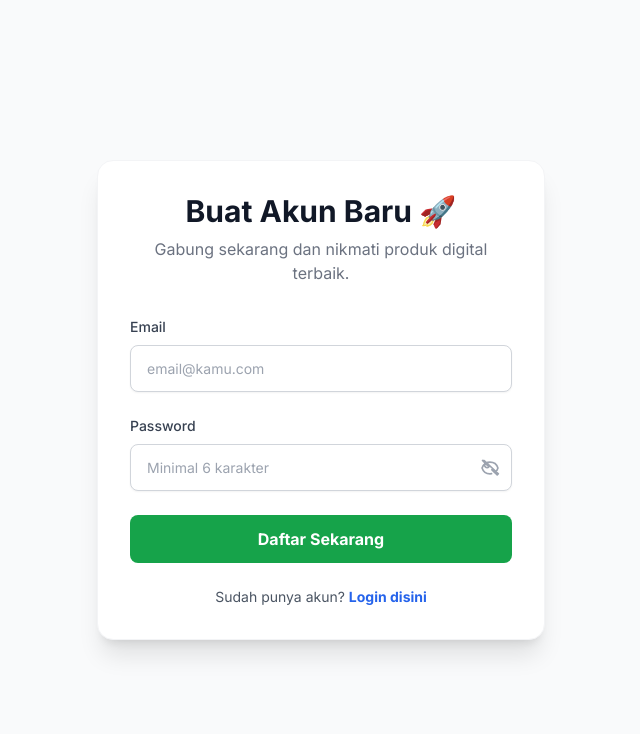
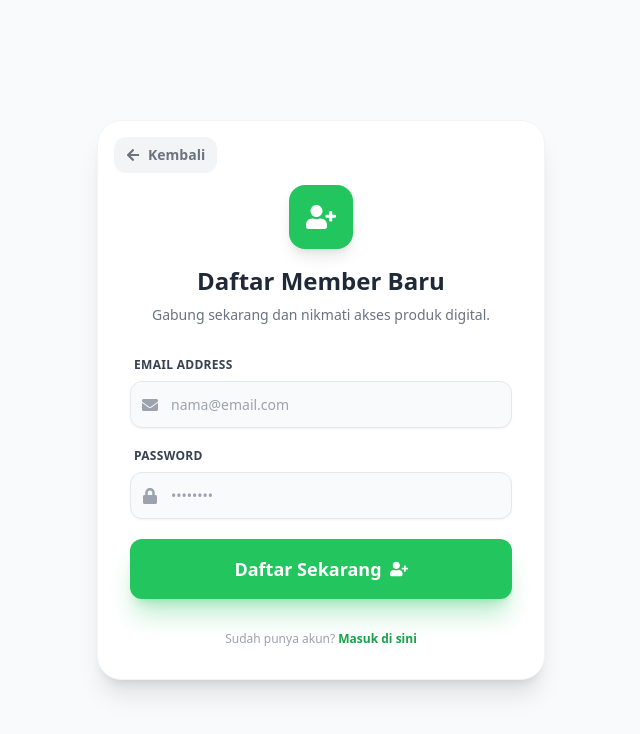
Before and after one commit to loodfie/loodfie_market, a Next.js app: page /daftar in a window 1280 px wide. Shown: the top 734 px of the page, without its empty margins (319-959 px from the left). Built offline with nearby package versions, Linux system fonts and the light colour scheme; no server answers.

Commit message:
penambahan fitur daftar buat member baru dan penambahan otomatis jumlah member dan produk terjual

```diff
--- a/app/daftar/page.tsx
+++ b/app/daftar/page.tsx
@@ -4,96 +4,117 @@ import { useState } from 'react';
 import { supabase } from '@/lib/supabase';
 import { useRouter } from 'next/navigation';
 import Link from 'next/link';
+import toast, { Toaster } from 'react-hot-toast';
+import { FaArrowLeft, FaEnvelope, FaLock, FaUserPlus } from 'react-icons/fa';
 
-export default function Daftar() {
+export default function RegisterPage() {
   const [email, setEmail] = useState('');
   const [password, setPassword] = useState('');
   const [loading, setLoading] = useState(false);
-  const [showPassword, setShowPassword] = useState(false); // Fitur Mata
   const router = useRouter();
 
   const handleRegister = async (e: React.FormEvent) => {
     e.preventDefault();
     setLoading(true);
+    const toastId = toast.loading("Mendaftarkan akun...");
 
+    try {
       const { error } = await supabase.auth.signUp({
         email,
         password,
       });
 
-    if (error) {
-      alert('Daftar Gagal: ' + error.message);
-    } else {
-      alert('Pendaftaran Berhasil! Silakan cek email untuk verifikasi.');
+      if (error) throw error;
+
+      toast.success("Pendaftaran Berhasil! Silakan Masuk.", { id: toastId });
+      // Setelah daftar sukses, arahkan ke halaman login
+      setTimeout(() => {
         router.push('/masuk');
+      }, 1500);
+
+    } catch (err: any) {
+      toast.error("Gagal Daftar: " + err.message, { id: toastId });
+    } finally {
+      setLoading(false);
     }
-    setLoading(false);
   };
 
   return (
-    <div className="min-h-screen flex items-center justify-center bg-gray-50 px-4">
-      <div className="max-w-md w-full bg-white rounded-2xl shadow-xl p-8 border border-gray-100">
-        <div className="text-center mb-8">
-          <h1 className="text-3xl font-bold text-gray-900 mb-2">Buat Akun Baru 🚀</h1>
-          <p className="text-gray-500">Gabung sekarang dan nikmati produk digital terbaik.</p>
+    <div className="min-h-screen bg-gray-50 flex items-center justify-center p-4 font-sans">
+      <Toaster position="top-center" />
+
+      <div className="max-w-md w-full bg-white rounded-3xl shadow-xl overflow-hidden border border-gray-100 relative">
+
+        {/* TOMBOL KEMBALI */}
+        <div className="absolute top-4 left-4 z-10">
+            <Link href="/" className="flex items-center gap-2 text-gray-500 hover:text-blue-600 transition font-bold text-sm bg-gray-100 hover:bg-blue-50 px-3 py-2 rounded-xl">
+                <FaArrowLeft /> Kembali
+            </Link>
         </div>
 
-        <form onSubmit={handleRegister} className="space-y-6">
+        <div className="p-8 pt-16">
+          <div className="text-center mb-8">
+            <div className="bg-green-500 text-white w-16 h-16 rounded-2xl flex items-center justify-center text-3xl font-bold mx-auto mb-4 shadow-lg shadow-green-500/30">
+              <FaUserPlus />
+            </div>
+            <h1 className="text-2xl font-black text-gray-800">Daftar Member Baru</h1>
+            <p className="text-gray-500 text-sm mt-2">Gabung sekarang dan nikmati akses produk digital.</p>
+          </div>
+
+          <form onSubmit={handleRegister} className="space-y-5">
             <div>
-            <label className="block text-sm font-medium text-gray-700 mb-2">Email</label>
+              <label className="block text-xs font-bold text-gray-700 mb-2 ml-1 uppercase tracking-wide">Email Address</label>
+              <div className="relative">
+                <div className="absolute inset-y-0 left-0 pl-3 flex items-center pointer-events-none">
+                  <span className="text-gray-400"><FaEnvelope /></span>
+                </div>
                 <input
                   type="email"
                   required
-              className="w-full px-4 py-3 rounded-lg border border-gray-300 focus:ring-2 focus:ring-blue-500 focus:border-blue-500 outline-none transition"
-              placeholder="email@kamu.com"
+                  className="w-full pl-10 pr-4 py-3 rounded-xl border border-gray-200 focus:border-green-500 focus:ring-2 focus:ring-green-200 transition outline-none bg-gray-50 focus:bg-white"
+                  placeholder="nama@email.com"
                   value={email}
                   onChange={(e) => setEmail(e.target.value)}
                 />
               </div>
+            </div>
 
             <div>
-            <label className="block text-sm font-medium text-gray-700 mb-2">Password</label>
+              <label className="block text-xs font-bold text-gray-700 mb-2 ml-1 uppercase tracking-wide">Password</label>
               <div className="relative">
+                <div className="absolute inset-y-0 left-0 pl-3 flex items-center pointer-events-none">
+                   <span className="text-gray-400"><FaLock /></span>
+                </div>
                 <input
-                type={showPassword ? "text" : "password"} // Logika Mata
+                  type="password"
                   required
-                className="w-full px-4 py-3 rounded-lg border border-gray-300 focus:ring-2 focus:ring-blue-500 focus:border-blue-500 outline-none transition"
-                placeholder="Minimal 6 karakter"
+                  minLength={6}
+                  className="w-full pl-10 pr-4 py-3 rounded-xl border border-gray-200 focus:border-green-500 focus:ring-2 focus:ring-green-200 transition outline-none bg-gray-50 focus:bg-white"
+                  placeholder="••••••••"
                   value={password}
                   onChange={(e) => setPassword(e.target.value)}
                 />
-              <button
-                type="button"
-                onClick={() => setShowPassword(!showPassword)}
-                className="absolute right-3 top-3.5 text-gray-400 hover:text-gray-600 focus:outline-none"
-              >
-                {showPassword ? (
-                  <svg xmlns="http://www.w3.org/2000/svg" className="h-5 w-5" fill="none" viewBox="0 0 24 24" stroke="currentColor">
-                    <path strokeLinecap="round" strokeLinejoin="round" strokeWidth={2} d="M15 12a3 3 0 11-6 0 3 3 0 016 0z" />
-                    <path strokeLinecap="round" strokeLinejoin="round" strokeWidth={2} d="M2.458 12C3.732 7.943 7.523 5 12 5c4.478 0 8.268 2.943 9.542 7-1.274 4.057-5.064 7-9.542 7-4.477 0-8.268-2.943-9.542-7z" />
-                  </svg>
-                ) : (
-                  <svg xmlns="http://www.w3.org/2000/svg" className="h-5 w-5" fill="none" viewBox="0 0 24 24" stroke="currentColor">
-                    <path strokeLinecap="round" strokeLinejoin="round" strokeWidth={2} d="M13.875 18.825A10.05 10.05 0 0112 19c-4.478 0-8.268-2.943-9.542-7a10.059 10.059 0 013.949-5.388" />
-                    <path strokeLinecap="round" strokeLinejoin="round" strokeWidth={2} d="M6.415 6.415a3 3 0 004.243 4.243M9.88 9.88l-3.29-3.29m7.532 7.532l3.29 3.29M3 3l3.59 3.59m0 0A9.953 9.953 0 0112 5c4.478 0 8.268 2.943 9.542 7a10.058 10.058 0 01-3.7 5.53l2.8 2.8 1.41-1.41L5 3 3 3z" />
-                  </svg>
-                )}
-              </button>
               </div>
             </div>
 
             <button
-            type="submit"
               disabled={loading}
-            className="w-full bg-green-600 text-white py-3 rounded-lg font-bold hover:bg-green-700 transition disabled:bg-green-300"
+              className="w-full bg-green-500 text-white py-4 rounded-xl font-bold text-lg shadow-xl shadow-green-500/30 hover:bg-green-600 hover:shadow-green-600/40 transition transform active:scale-95 flex items-center justify-center gap-2"
             >
-            {loading ? 'Mendaftarkan...' : 'Daftar Sekarang'}
+              {loading ? (
+                <span className="animate-pulse">Memproses...</span>
+              ) : (
+                <>Daftar Sekarang <FaUserPlus /></>
+              )}
             </button>
           </form>
 
-        <p className="text-center mt-6 text-gray-600 text-sm">
-          Sudah punya akun? <Link href="/masuk" className="text-blue-600 font-bold hover:underline">Login disini</Link>
+          <div className="mt-8 text-center">
+            <p className="text-xs text-gray-400">
+              Sudah punya akun? <Link href="/masuk" className="text-green-600 font-bold hover:underline">Masuk di sini</Link>
             </p>
+          </div>
+        </div>
       </div>
     </div>
   );
--- a/app/page.tsx
+++ b/app/page.tsx
@@ -3,19 +3,34 @@
 import { useEffect, useState } from 'react';
 import { supabase } from '@/lib/supabase';
 import Link from 'next/link';
-import { FaWhatsapp, FaShoppingCart, FaStar, FaInstagram, FaFacebookF, FaTiktok, FaCog, FaEye } from 'react-icons/fa';
+import { FaWhatsapp, FaShoppingCart, FaStar, FaInstagram, FaFacebookF, FaTiktok, FaCog, FaEye, FaSignInAlt, FaUserPlus } from 'react-icons/fa';
 import { useCart } from '@/context/CartContext';
 
 export default function Home() {
   const [products, setProducts] = useState<any[]>([]);
+
+  // State Toko (Data Dasar dari Admin)
   const [toko, setToko] = useState<any>({
     nama_toko: 'Loodfie Market',
     deskripsi: 'Pusat Produk Digital Terlengkap',
     font_style: 'Inter',
     header_bg: null,
     footer_bg: null,
-    logo: null
+    logo: null,
+    total_member: '185',
+    total_terjual: '201',
+    kepuasan: '99%'
   });
+
+  // State Statistik Real-Time
+  const [stats, setStats] = useState({
+    member: 0,
+    terjual: 0
+  });
+
+  // State User (Untuk Cek Login di Navbar)
+  const [user, setUser] = useState<any>(null);
+
   const [testimoni, setTestimoni] = useState<any[]>([]);
   const [loading, setLoading] = useState(true);
 
@@ -23,19 +38,45 @@ export default function Home() {
 
   useEffect(() => {
     async function getData() {
+      // 1. Cek User Session (PENTING BUAT NAVBAR)
+      const { data: { session } } = await supabase.auth.getSession();
+      setUser(session?.user || null);
+
+      // 2. Ambil Data Toko (Angka Dasar)
       const { data: dataToko } = await supabase.from('toko').select('*').single();
       if (dataToko) setToko(dataToko);
 
+      // 3. Ambil Produk
       const { data: dataProduk } = await supabase.from('produk').select('*').order('id', { ascending: false });
       if (dataProduk) setProducts(dataProduk);
 
+      // 4. Ambil Testimoni
       const { data: dataTesti } = await supabase.from('testimoni').select('*').eq('tampil', true);
       if (dataTesti) setTestimoni(dataTesti);
+
+      // 5. HITUNG DATA REAL (Member & Penjualan)
+      const { count: realMemberCount } = await supabase
+        .from('profiles')
+        .select('*', { count: 'exact', head: true });
+
+      const { count: realSalesCount } = await supabase
+        .from('transaksi')
+        .select('*', { count: 'exact', head: true })
+        .eq('status', 'LUNAS');
+
+      setStats({
+        member: realMemberCount || 0,
+        terjual: realSalesCount || 0
+      });
 
       setLoading(false);
     }
     getData();
   }, []);
+
+  // --- LOGIKA PENJUMLAHAN (DASAR + ASLI) ---
+  const displayMember = (parseInt(toko.total_member) || 0) + stats.member;
+  const displayTerjual = (parseInt(toko.total_terjual) || 0) + stats.terjual;
 
   const fontMap: any = {
     'Inter': 'https://fonts.googleapis.com/css2?family=Inter:wght@300;400;700;900&display=swap',
@@ -76,9 +117,10 @@ export default function Home() {
                 )}
             </Link>
 
-            {/* MENU KANAN */}
-            <div className="flex items-center gap-4 md:gap-6">
-                <Link href="/keranjang" className="relative p-2 group">
+            {/* MENU KANAN (NAVBAR PINTAR) */}
+            <div className="flex items-center gap-3 md:gap-4">
+                {/* 1. Keranjang (Selalu Muncul) */}
+                <Link href="/keranjang" className="relative p-2 group mr-2">
                     <FaShoppingCart className="text-xl text-gray-600 group-hover:text-blue-600 transition" />
                     {items.length > 0 && (
                         <span className="absolute -top-1 -right-1 bg-red-500 text-white text-[10px] w-4 h-4 rounded-full flex items-center justify-center font-bold animate-bounce shadow-sm">
@@ -87,11 +129,29 @@ export default function Home() {
                     )}
                 </Link>
 
-                <Link href="/dashboard" className="hidden md:flex items-center gap-2 px-4 py-2 rounded-full bg-gray-100 hover:bg-blue-50 text-sm font-bold text-gray-700 hover:text-blue-600 transition border border-transparent hover:border-blue-100">
-                    <span>👤 Member</span>
-                </Link>
+                {/* 2. Logika Tombol Login/Member */}
+                {user ? (
+                    // KALAU SUDAH LOGIN -> Tampil Tombol Member
+                    <Link href="/dashboard" className="hidden md:flex items-center gap-2 px-4 py-2 rounded-full bg-blue-50 hover:bg-blue-100 text-sm font-bold text-blue-700 transition border border-blue-200">
+                        <span>👤 Member Area</span>
+                    </Link>
+                ) : (
+                    // KALAU BELUM LOGIN -> Tampil Tombol Masuk & Daftar
+                    <div className="flex items-center gap-2">
+                        <Link href="/masuk" className="hidden md:flex items-center gap-1 px-4 py-2 rounded-full text-sm font-bold text-gray-600 hover:text-blue-600 hover:bg-gray-50 transition border border-transparent">
+                           <FaSignInAlt /> Masuk
+                        </Link>
+                        <Link href="/daftar" className="flex items-center gap-1 px-4 py-2 rounded-full bg-blue-600 text-white text-sm font-bold shadow-lg shadow-blue-500/30 hover:bg-blue-700 transition transform hover:scale-105">
+                           <FaUserPlus /> Daftar
+                        </Link>
+                    </div>
+                )}
 
-                {/* TOMBOL ADMIN RAHASIA */}
+                {/* Mobile Member Icon (Hanya di HP) */}
+                {user && <Link href="/dashboard" className="md:hidden text-2xl text-blue-600">👤</Link>}
+                {!user && <Link href="/masuk" className="md:hidden text-2xl text-gray-600"><FaSignInAlt /></Link>}
+
+                {/* Tombol Admin Rahasia */}
                 <Link href="/admin" className="text-gray-300 hover:text-gray-800 transition p-2" title="Masuk Admin Panel">
                     <FaCog className="text-lg" />
                 </Link>
@@ -126,10 +186,20 @@ export default function Home() {
                 </a>
             </div>
 
+            {/* 🔥 STATISTIK TOKO OTOMATIS */}
             <div className="grid grid-cols-3 gap-4 max-w-3xl mx-auto mt-16 border-t border-gray-200 pt-8">
-                <div><h4 className="text-2xl md:text-3xl font-black text-gray-900">{toko.total_member || '100+'}</h4><p className="text-xs md:text-sm text-gray-500 font-bold uppercase">Member Aktif</p></div>
-                <div><h4 className="text-2xl md:text-3xl font-black text-blue-600">{toko.total_terjual || '500+'}</h4><p className="text-xs md:text-sm text-gray-500 font-bold uppercase">Produk Terjual</p></div>
-                <div><h4 className="text-2xl md:text-3xl font-black text-gray-900">{toko.kepuasan || '4.9'}</h4><p className="text-xs md:text-sm text-gray-500 font-bold uppercase">Rating Kepuasan</p></div>
+                <div>
+                    <h4 className="text-2xl md:text-3xl font-black text-gray-900">{displayMember}+</h4>
+                    <p className="text-xs md:text-sm text-gray-500 font-bold uppercase">Member Aktif</p>
+                </div>
+                <div>
+                    <h4 className="text-2xl md:text-3xl font-black text-blue-600">{displayTerjual}+</h4>
+                    <p className="text-xs md:text-sm text-gray-500 font-bold uppercase">Produk Terjual</p>
+                </div>
+                <div>
+                    <h4 className="text-2xl md:text-3xl font-black text-gray-900">{toko.kepuasan || '99%'}</h4>
+                    <p className="text-xs md:text-sm text-gray-500 font-bold uppercase">Rating Kepuasan</p>
+                </div>
             </div>
         </div>
       </header>
@@ -164,7 +234,6 @@ export default function Home() {
                             </div>
                          )}
 
-                         {/* 🔥 AREA GAMBAR (DENGAN EFEK OVERLAY "DETAIL") */}
                          <div className="h-48 md:h-56 bg-gray-100 relative overflow-hidden flex items-center justify-center p-4">
                             {item.gambar ? (
                                 <img src={item.gambar} alt={item.nama_produk} className="w-full h-full object-contain group-hover:scale-110 transition duration-500" />
@@ -172,16 +241,13 @@ export default function Home() {
                                 <span className="text-4xl">📦</span>
                             )}
 
-                            {/* OVERLAY GELAP SAAT HOVER */}
                             <div className="absolute inset-0 bg-black/40 opacity-0 group-hover:opacity-100 transition-opacity duration-300 flex items-center justify-center backdrop-blur-[2px]">
-                                {/* TOMBOL "LIHAT DETAIL" */}
                                 <div className="bg-white/90 text-gray-900 px-4 py-2 rounded-full font-bold text-xs md:text-sm flex items-center gap-2 shadow-lg transform translate-y-4 group-hover:translate-y-0 transition duration-300">
                                     <FaEye className="text-blue-600" /> Lihat Detail
                                 </div>
                             </div>
                         </div>
 
-                        {/* AREA INFORMASI (HANYA JUDUL & HARGA) */}
                         <div className="p-5 flex flex-col flex-grow">
                             <div className="mb-2">
                                 <span className="text-[10px] font-bold uppercase tracking-wider text-blue-600 bg-blue-50 px-2 py-1 rounded-md">{item.kategori}</span>
@@ -189,8 +255,6 @@ export default function Home() {
                             <h3 className="font-bold text-gray-800 text-sm md:text-lg mb-2 line-clamp-2 leading-snug group-hover:text-blue-600 transition">
                                 {item.nama_produk}
                             </h3>
-
-                            {/* Deskripsi dihilangkan agar tampilan bersih & user penasaran klik detail */}
 
                             <div className="mt-auto pt-4 border-t border-gray-50 flex flex-col gap-1">
                                 {item.harga_coret && (
```
Lines whose indentation alone changed are shown as unchanged.
